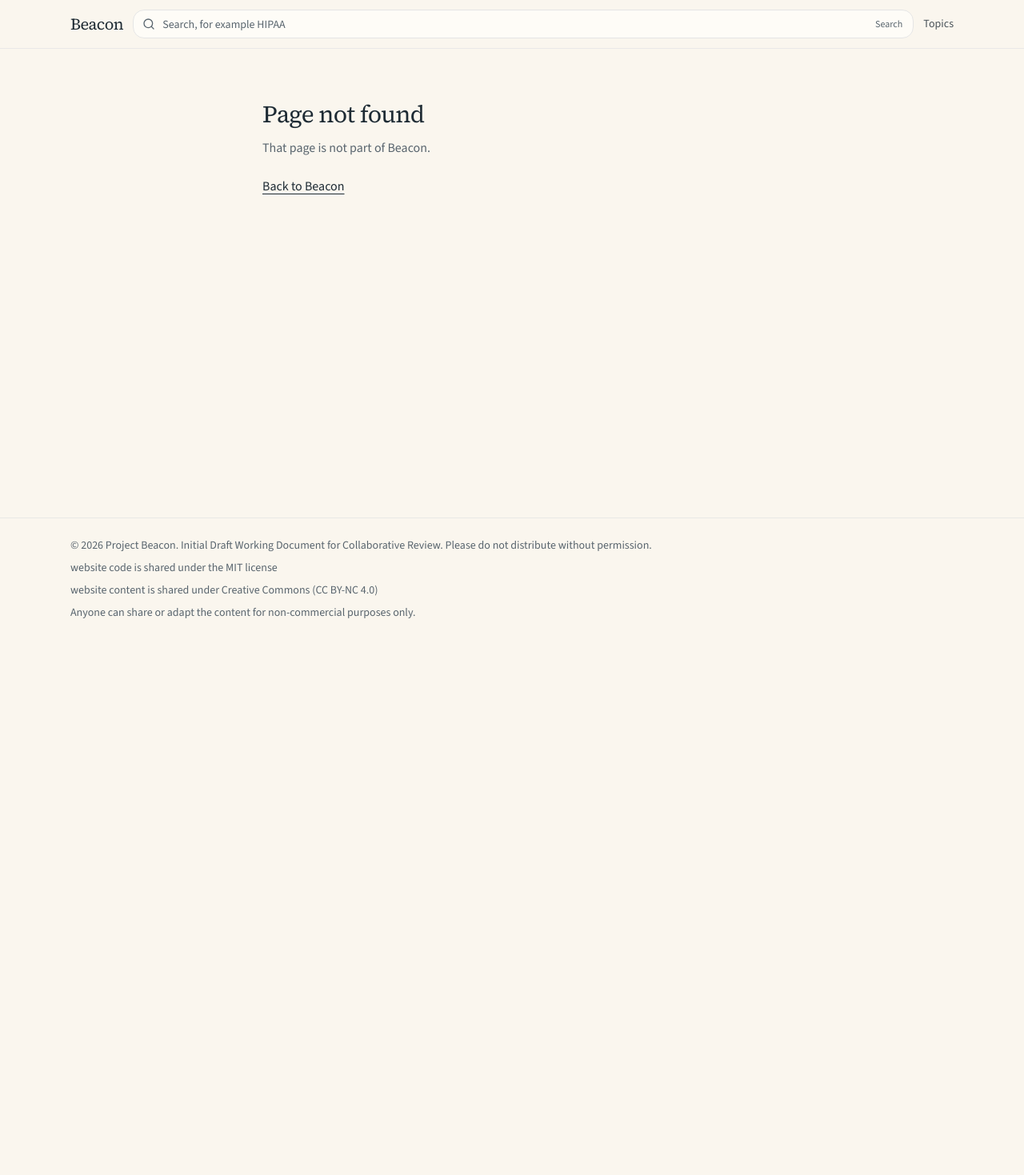
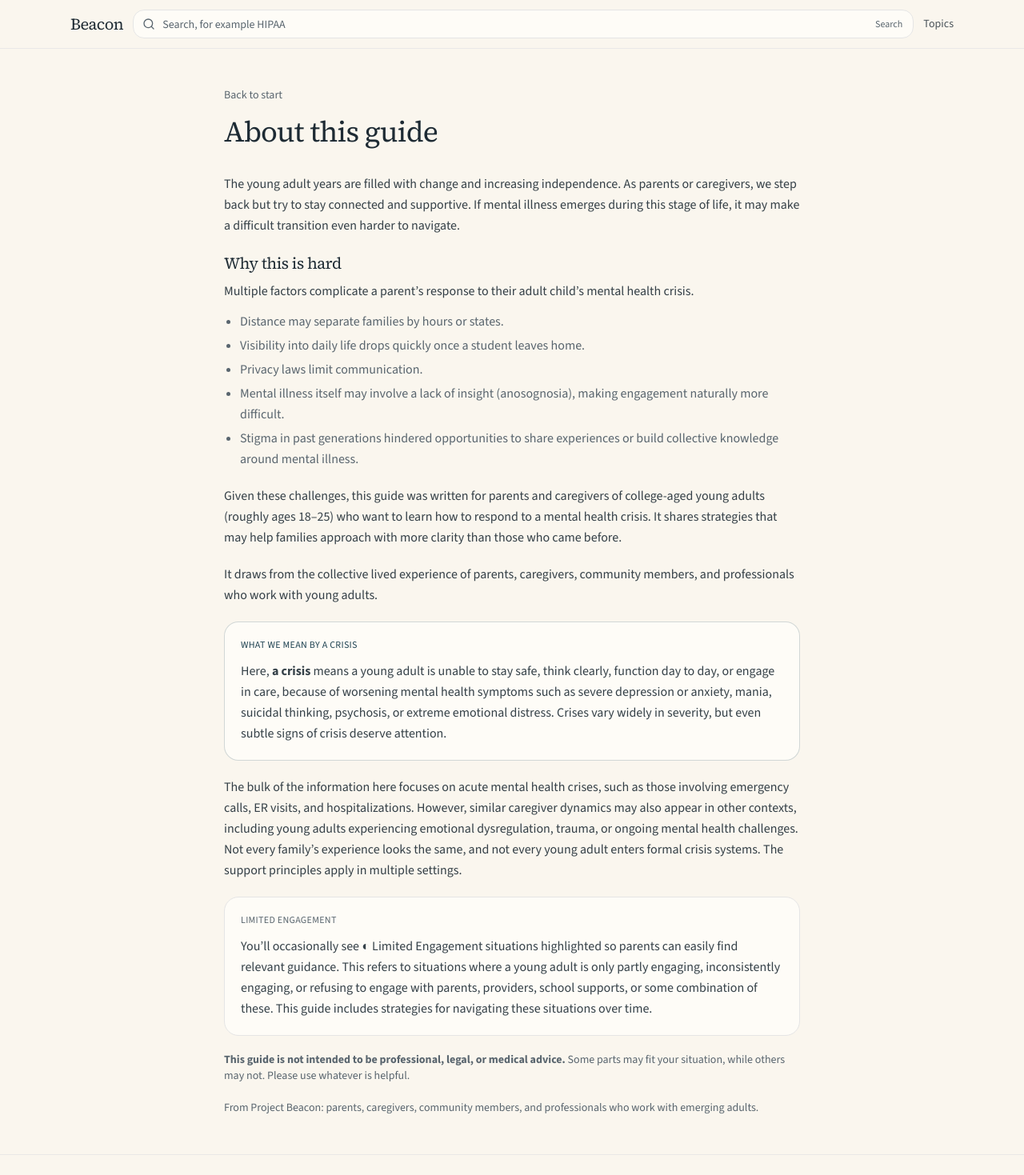
Before and after one commit to pdxshibaa/Beacon, a Next.js app: page /about in a window 1280 px wide. Before the commit this address had no page. Shown: the top 1469 px of the page at 80% size. Before the commit the page ends 800 px from the top, so only its background shows below. Built offline with nearby package versions, Linux system fonts and the light colour scheme.

Commit message:
improving wording and adding about link

```diff
--- /dev/null
+++ b/src/app/about/page.tsx
@@ -0,0 +1,26 @@
+import type { Metadata } from "next";
+import Link from "next/link";
+
+import { GuideAbout } from "@/components/guide-about";
+
+export const metadata: Metadata = {
+  title: "About this guide",
+};
+
+export default function AboutPage() {
+  return (
+    <div className="mx-auto w-full max-w-3xl px-4 py-10 sm:px-6 sm:py-12">
+      <p className="text-sm text-muted-foreground">
+        <Link href="/" className="underline-offset-4 hover:underline">
+          Back to start
+        </Link>
+      </p>
+      <h1 className="mt-4 font-heading text-3xl tracking-tight text-foreground sm:text-4xl">
+        About this guide
+      </h1>
+      <div className="mt-8">
+        <GuideAbout />
+      </div>
+    </div>
+  );
+}
--- /dev/null
+++ b/src/components/guide-about.tsx
@@ -0,0 +1,61 @@
+import { getIntroContent } from "@/lib/intro";
+import { paper } from "@/lib/paper";
+
+function Html({
+  html,
+  className,
+}: {
+  html: string;
+  className?: string;
+}) {
+  return <p className={className} dangerouslySetInnerHTML={{ __html: html }} />;
+}
+
+export function GuideAbout() {
+  const intro = getIntroContent();
+
+  if (!intro) {
+    return (
+      <p className="text-muted-foreground">
+        About text for this guide is not available.
+      </p>
+    );
+  }
+
+  return (
+    <div className="space-y-5 text-base leading-relaxed text-foreground/90">
+      <Html html={intro.leadHtml} />
+      <div>
+        <h2 className="font-heading text-xl tracking-tight text-foreground">
+          Why this is hard
+        </h2>
+        <p className="mt-2">{intro.factorLead}</p>
+        <ul className="mt-3 list-disc space-y-1 pl-5 text-muted-foreground">
+          {intro.factors.map((factor) => (
+            <li key={factor.label}>{factor.text}</li>
+          ))}
+        </ul>
+      </div>
+      <Html html={intro.purposeHtml} />
+      <Html html={intro.sourceHtml} />
+      <div className="rounded-2xl border border-primary/20 bg-card p-5">
+        <p className="text-xs font-medium tracking-wide text-primary uppercase">
+          What we mean by a crisis
+        </p>
+        <Html html={intro.crisisHtml} className="mt-3" />
+      </div>
+      <Html html={intro.scopeHtml} />
+      <div className="rounded-2xl border border-border bg-card p-5">
+        <p className="text-xs font-medium tracking-wide text-muted-foreground uppercase">
+          Limited engagement
+        </p>
+        <Html html={intro.limitedHtml} className="mt-3" />
+      </div>
+      <Html
+        html={intro.disclaimerHtml}
+        className="text-sm text-muted-foreground"
+      />
+      <p className="text-sm text-muted-foreground">{paper.authors}</p>
+    </div>
+  );
+}
--- a/src/components/home-intro.tsx
+++ b/src/components/home-intro.tsx
@@ -62,12 +62,20 @@ export function HomeIntro() {
             {paper.eyebrow}
           </p>
           <h1 className="mt-2 max-w-2xl font-heading text-3xl leading-[1.15] tracking-tight text-foreground sm:text-4xl">
-            What To Do - My college-age young adult is having a mental health crisis
+            Our college-age young adult is having a mental health crisis
           </h1>
-          <p className="mt-3 max-w-xl text-foreground/80">
-            For families, friends, and other support people, whose young adult is roughly ages 18–25.
-            Open a topic. You do not have to read this in order.
+          <p className="mt-3 max-w-2xl text-foreground/80">
+            Whether you’re new to mental health crises or have been navigating the system for years, this site offers a roadmap of key resources and considerations for supporting a young adult, ages 18–25.
+            <br></br>Families, friends, and others who are supporting a young adult: choose a topic below, search for what you need, or explore the references to learn more.
           </p>
+          <p className="mt-3">
+  <Link
+    href="/about"
+    className="text-sm font-small text-primary text-right underline-offset-4 hover:underline"
+  >
+    Read more about this guide
+  </Link>
+</p>
           <div className="mt-6 max-w-xl">
             <SearchBox size="hero" />
           </div>
--- a/src/content/paper.json
+++ b/src/content/paper.json
@@ -1,5 +1,5 @@
 {
-  "eyebrow": "For parents and caregivers of young adults",
+  "eyebrow": "For parents, loved ones, friends, and others supporting young adults in crisis",
   "title": "Recognizing and Responding to Mental Health Crises",
   "subtitle": "Strategies and Insights From Collective Lived Experiences",
   "authors": "From Project Beacon: parents, caregivers, community members, and professionals who work with emerging adults.",
```
Also changed, not shown: 1 other file (tests, documents, lock files or other folders).
